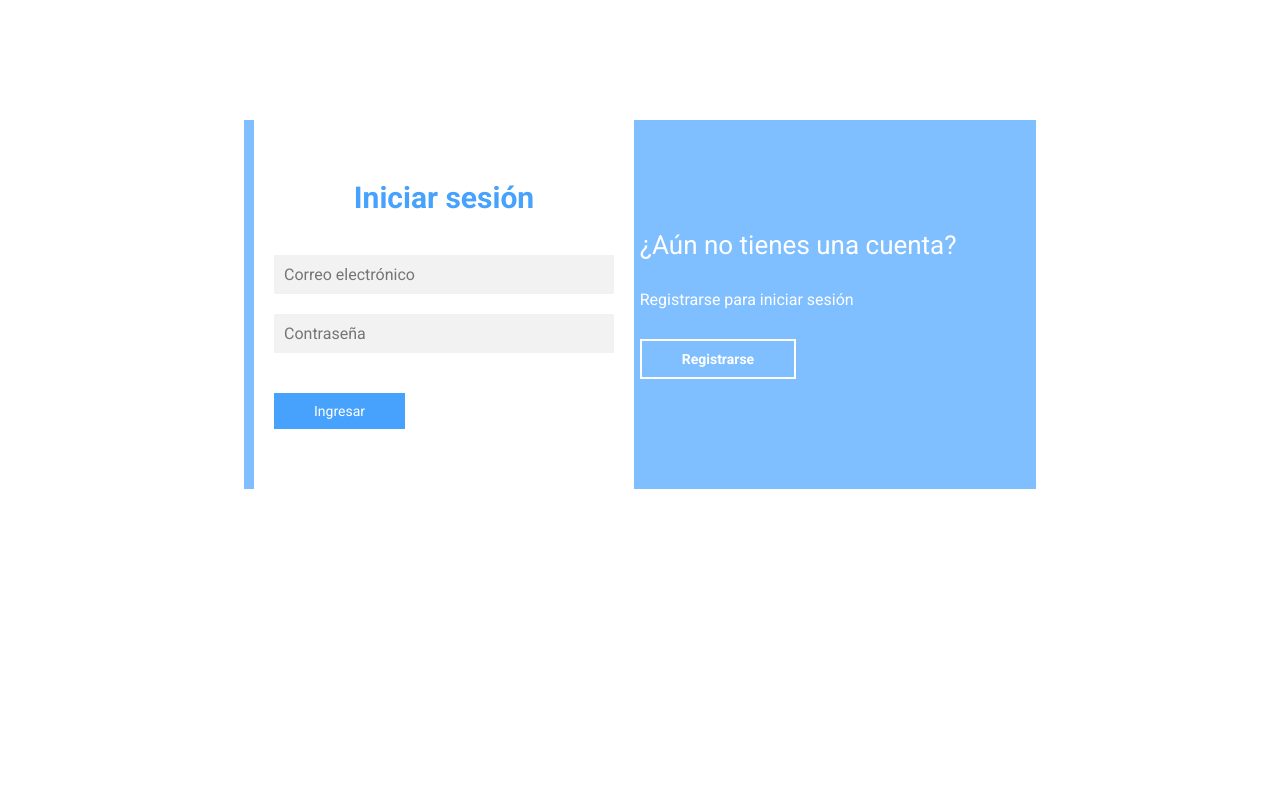
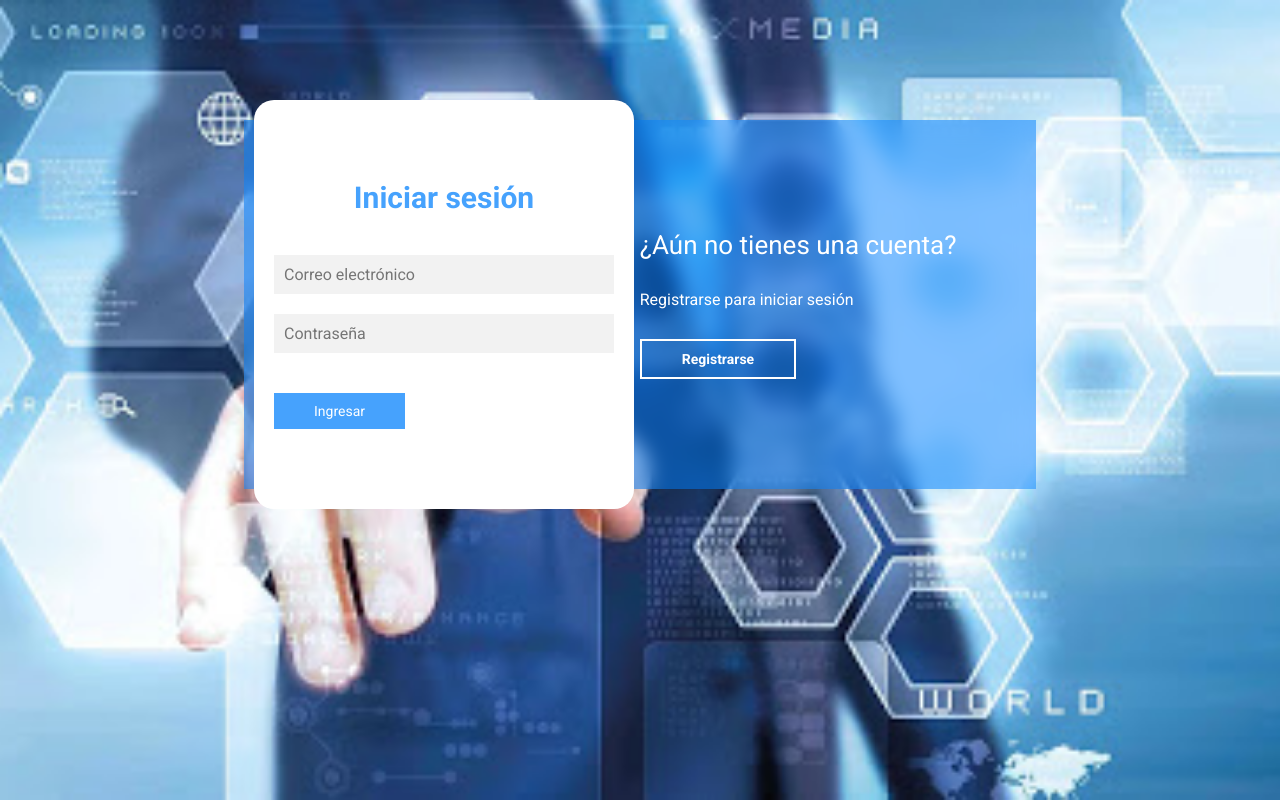
Before and after one commit to XimenaHuamanAlfaro/Login_Galaxia, a plain HTML site: page index.html in a window 1280 px wide. Drawn offline with Linux system fonts and the light colour scheme.

Commit message:
Validación1.1

```diff
--- a/assets/css/estilos.css
+++ b/assets/css/estilos.css
@@ -7,7 +7,7 @@
 }
 
 body{
-    background-image: url(../../image/fondo);
+    background-image: url(../../image/fondo.jpg);
     background-size: cover;
     background-repeat: no-repeat;
     background-position: center;
```
Also changed, not shown: image/fondo.jpg (added).
